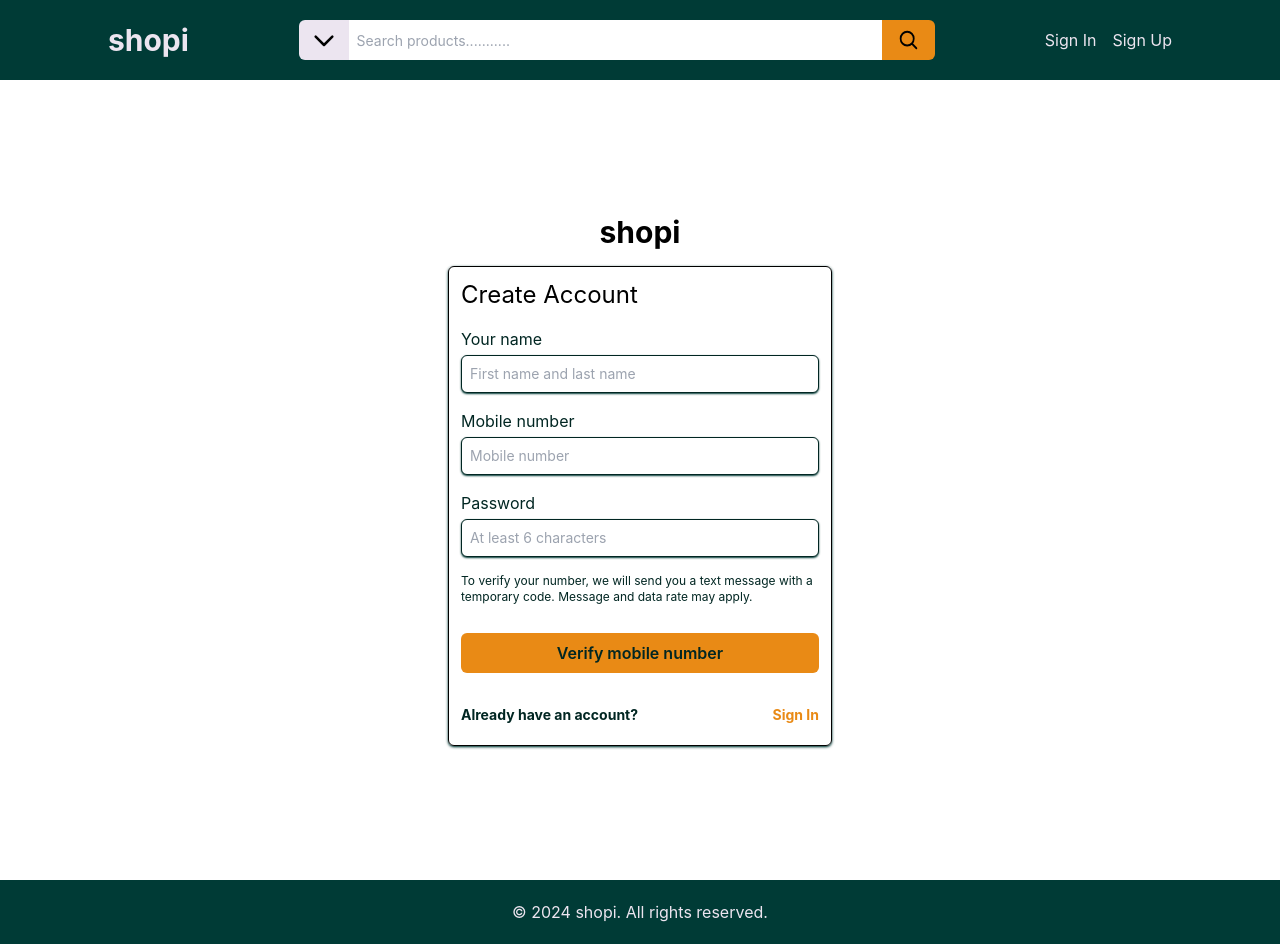
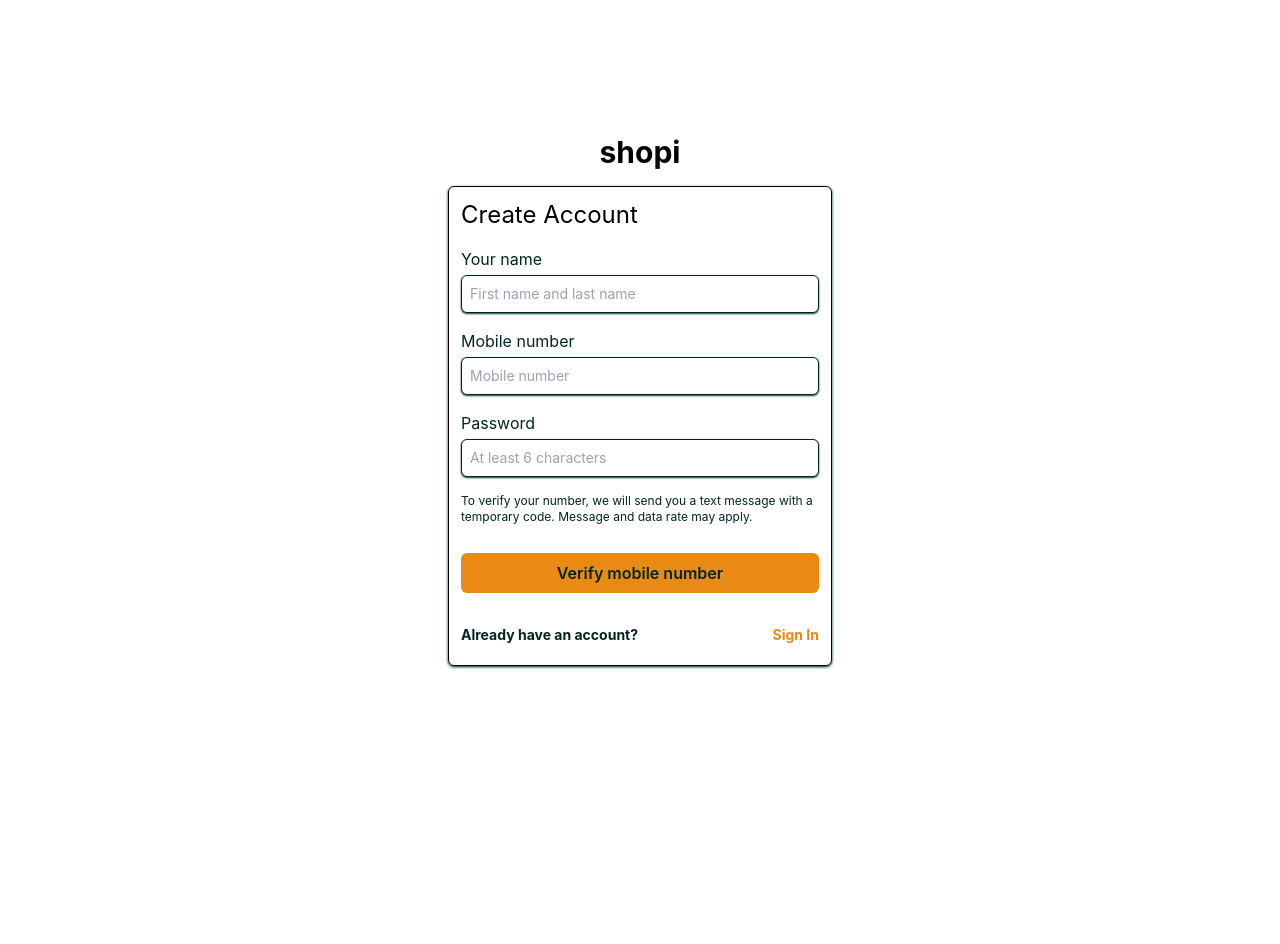
Before and after one commit to laxmankrishnamurti/E-Commerce-Site, a React (Vite) app in the folder Frontend/: page /signup in a window 1280 px wide. After the commit the page ends 800 px from the top, so only its background shows below. Built offline with nearby package versions, Linux system fonts and the light colour scheme.

Commit message:
Basic routing set-up is completed

```diff
--- a/Frontend/src/main.tsx
+++ b/Frontend/src/main.tsx
@@ -5,15 +5,20 @@ import './index.css'
 import {RouterProvider, Route, createBrowserRouter, createRoutesFromElements} from 'react-router-dom'
 
 import Root from './router/Root.tsx'
+import AuthRoot from './router/AuthRoot.tsx'
 import {Home, Signup, Signin} from './components/index.components.ts'
 
 const router = createBrowserRouter(
   createRoutesFromElements(
-    <Route path='/' element={<Root/>}>
-      <Route path='/' element={<Home/>}/>
-      <Route path='/signup' element={<Signup/>}/>
-      <Route path='/signin' element={<Signin/>}/>
-    </Route>
+    <>
+      <Route path='/' element={<Root/>}>
+        <Route path='/' element={<Home/>}/>
+      </Route>
+      <Route element={<AuthRoot/>}>
+        <Route path='/signin' element={<Signin/>}/>
+        <Route path='/signup' element={<Signup/>}/>
+      </Route>
+    </>
   )
 )
 
--- /dev/null
+++ b/Frontend/src/router/AuthRoot.tsx
@@ -0,0 +1,11 @@
+import { Outlet } from "react-router-dom"
+
+function AuthRoot() {
+  return (
+    <div>
+        <Outlet/>
+    </div>
+  )
+}
+
+export default AuthRoot
```
Also changed, not shown: 1 other file (tests, documents, lock files or other folders).
